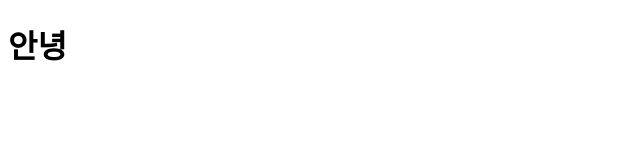
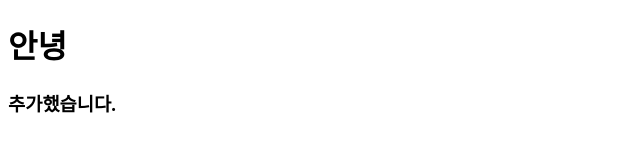
Before and after one commit to JHS5652/first-javaScript-Project, a plain HTML site: page index.html in a window 1280 px wide. Shown: the whole page, without its empty margins (0-640 px from the left). Drawn offline with Linux system fonts and the light colour scheme.

Commit message:
second-commit

```diff
--- a/index.html
+++ b/index.html
@@ -8,5 +8,6 @@
 </head>
 <body>
   <h1>안녕</h1>
+  <h3>추가했습니다.</h3>
 </body>
 </html>
```
